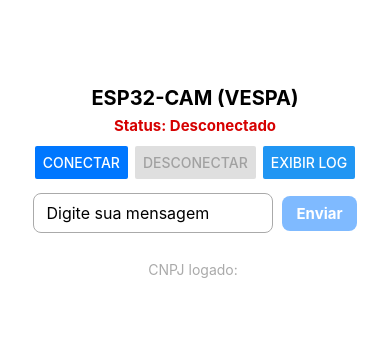
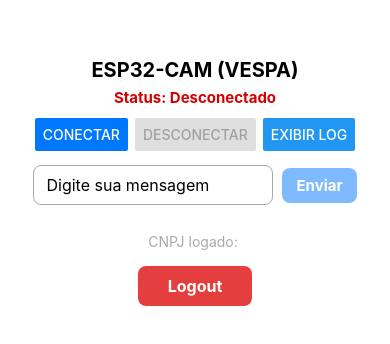
Before and after one commit to spacedwog/nuvem-tecnologica, a React Native app in the folder spacecworp/: screen /Main in a window 390 px wide. Shown: the part 240-584 px from the top of the page. Built offline with nearby package versions, Linux system fonts and the light colour scheme.

Commit message:
Commited

```diff
--- a/spacecworp/ApiClient.ts
+++ b/spacecworp/ApiClient.ts
@@ -1,5 +1,5 @@
 // Cliente HTTP para ESP32-CAM (vespa)
-const BASE_URL = "http://192.168.15.3:80"; // STM32-CAM endereço local Wi-Fi STA
+const BASE_URL = "http://192.168.15.6:80"; // STM32-CAM endereço local Wi-Fi STA
 
 export async function fetchStatus() {
   try {
--- a/spacecworp/VespaApp.tsx
+++ b/spacecworp/VespaApp.tsx
@@ -1,16 +1,17 @@
 import React, { useState, useEffect, useRef } from 'react';
 import { StatusBar } from 'expo-status-bar';
-import { StyleSheet, Text, View, Button, Modal, ScrollView, TouchableOpacity, RefreshControl, TextInput } from 'react-native';
+import { StyleSheet, Text, View, Button, Modal, ScrollView, TouchableOpacity, RefreshControl, TextInput, Alert } from 'react-native';
 import { fetchStatus, sendCommand } from './ApiClient';
 
 type Props = { cnpj?: string };
 
+// Função para buscar notificações do ESP32-CAM (endpoint /notify ou similar)
 async function fetchNotifications() {
   const url = 'http://192.168.15.3:80/notify';
   try {
     const resp = await fetch(url);
     if (!resp.ok) return [];
-    return await resp.json();
+    return await resp.json(); // Expects array: [{ time, msg, type }]
   } catch (e) {
     return [];
   }
@@ -25,6 +26,23 @@ export default function VespaApp(props: Props) {
   const [refreshing, setRefreshing] = useState(false);
 
   const notificationsPolling = useRef<NodeJS.Timeout | null>(null);
+
+  // Função de logout para navegação react-navigation
+  function handleLogout() {
+    Alert.alert("Logout", "Deseja sair do aplicativo?", [
+      { text: "Cancelar", style: "cancel" },
+      { text: "Sair", style: "destructive", onPress: () => {
+        // Para o logout, navegue para LoginScreen pelo parent Navigator.
+        // Preencha corretamente conforme navegação (navigation prop), exemplo:
+        // props.navigation.replace('Login');
+        // Caso navegação não venha por prop, pode utilizar um evento customizado
+        // Exemplo usando um workaround global:
+        if(globalThis.__nav && typeof globalThis.__nav.replace === "function"){
+          globalThis.__nav.replace('Login');
+        }
+      }}
+    ]);
+  }
 
   useEffect(() => {
     async function pollNotifications() {
@@ -178,6 +196,20 @@ export default function VespaApp(props: Props) {
         )}
 
         <Text style={{ color: "#aaa", marginTop: 10 }}>CNPJ logado: {props.cnpj}</Text>
+        <TouchableOpacity
+          style={{
+            marginTop: 16,
+            backgroundColor: '#E53E3E',
+            paddingHorizontal: 30,
+            paddingVertical: 10,
+            borderRadius: 8,
+            alignSelf: 'center',
+          }}
+          onPress={handleLogout}
+        >
+          <Text style={{ color: '#fff', fontWeight: 'bold', fontSize: 16 }}>Logout</Text>
+        </TouchableOpacity>
+
         <StatusBar style="auto" />
       </ScrollView>
       <Modal
```
Also changed, not shown: spacecworp/MainScreen.tsx (+10 -4 lines).
